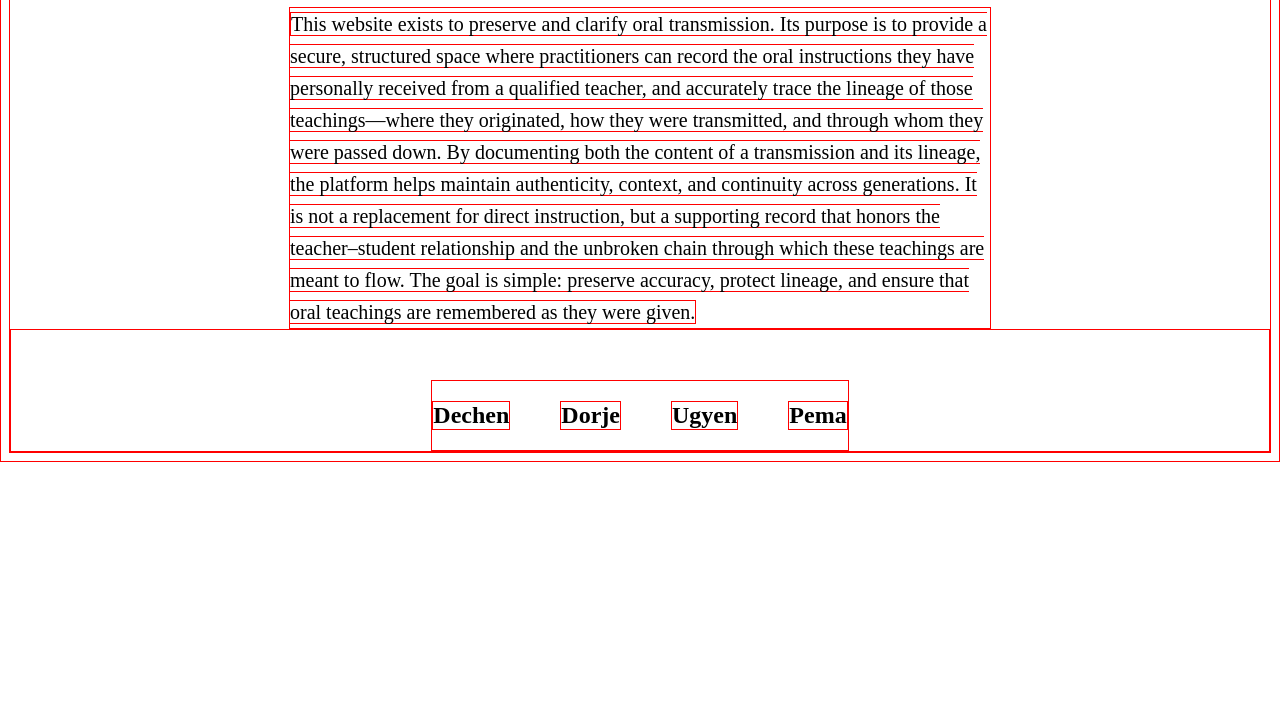
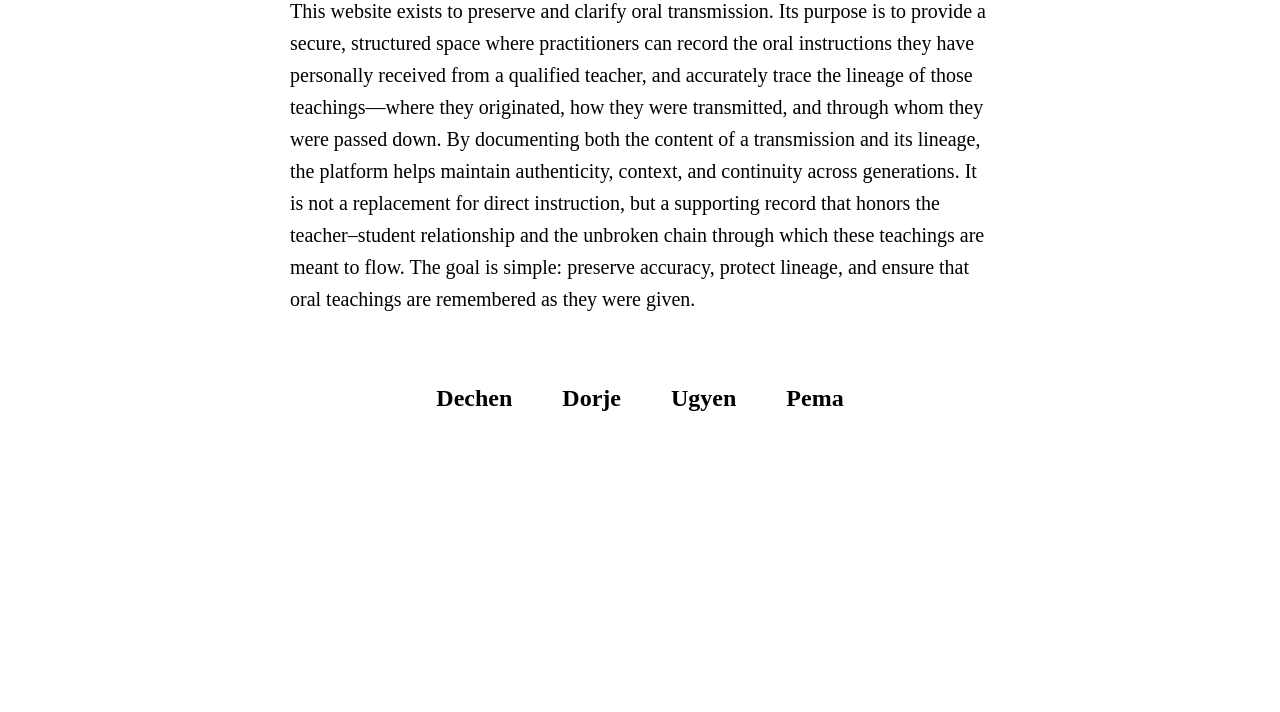
Before and after one commit to kaizencodelab/buddhalens, a website built with Vite: page client/about.html in a window 1280 px wide. Shown: the part 88-800 px from the top of the page. Built offline with nearby package versions, Linux system fonts and the light colour scheme.

Commit message:
fixed comments made by tame_the_elephant

```diff
--- a/client/about.html
+++ b/client/about.html
@@ -3,7 +3,7 @@
 <head>
     <meta charset="UTF-8">
     <meta name="viewport" content="width=device-width, initial-scale=1.0">
-    <title>Document</title>
+    <title>About Us</title>
     <link rel="stylesheet" href="./src/assets/about.css">
 </head>
 <body>
--- a/client/src/assets/about.css
+++ b/client/src/assets/about.css
@@ -1,18 +1,3 @@
-:root {
-    --font-family: 'Inter', system-ui, -apple-system, sans-serif;
-    --color-primary: #ffffff;
-    /* Dark gray/blue like Odin */
-    --color-secondary: #343434;
-    /* Light gray */
-    --color-accent: #eab308;
-    /* Gold/Yellow accent */
-    --color-text: #374151;
-    --color-bg: #ffffff;
-    --color-link: #0d1831;
-}
-* {
-    border: 1px red solid;
-}
 .title {
     text-align: center;
     margin-top: 25px;
```
